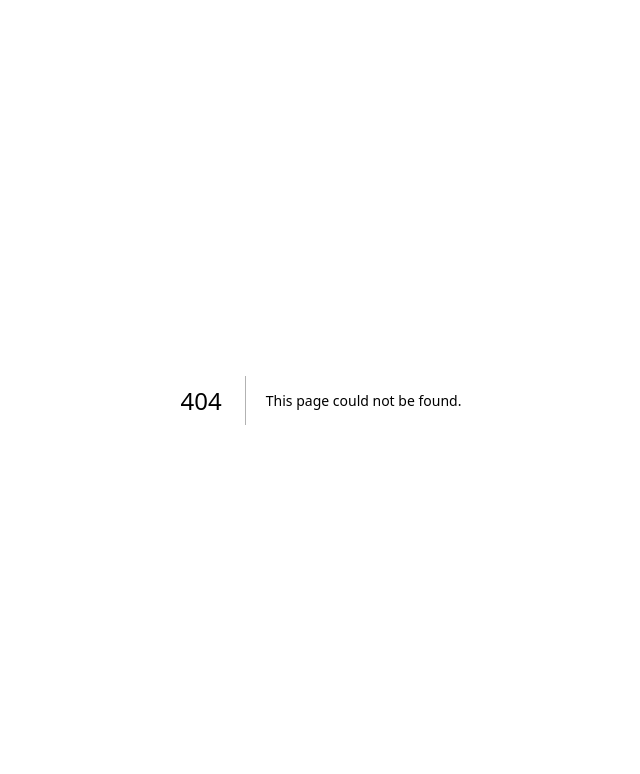
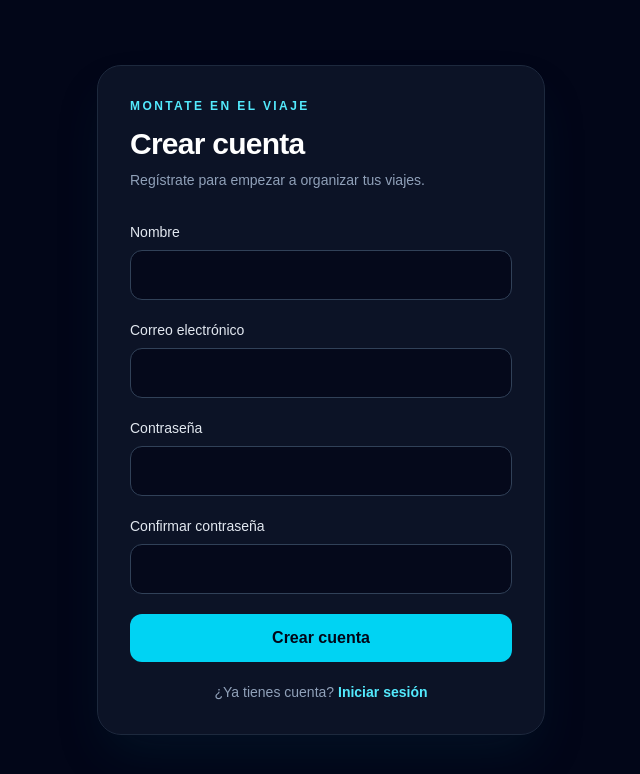
Before and after one commit to lnaranj01/montateenelviaje, a Next.js app: page /registro in a window 1280 px wide. Before the commit this address had no page. Shown: the top 774 px of the page, without its empty margins (319-959 px from the left). Built offline with nearby package versions, Linux system fonts and the light colour scheme; no server answers.

Commit message:
Add public user registration

```diff
--- a/src/app/login/page.tsx
+++ b/src/app/login/page.tsx
@@ -1,6 +1,7 @@
 "use client";
 
 import { FormEvent, useEffect, useState } from 'react';
+import Link from 'next/link';
 import { useRouter } from 'next/navigation';
 import { createClient } from '@/lib/supabase/client';
 
@@ -166,6 +167,12 @@ export default function LoginPage() {
           <a className="block text-center text-sm font-medium text-cyan-300 transition hover:text-cyan-200" href="#">
             Olvidé mi contraseña
           </a>
+          <p className="text-center text-sm text-slate-400">
+            ¿No tienes cuenta?{' '}
+            <Link className="font-semibold text-cyan-300 transition hover:text-cyan-200" href="/registro">
+              Crear cuenta
+            </Link>
+          </p>
         </form>
       </section>
     </main>
--- /dev/null
+++ b/src/app/registro/page.tsx
@@ -0,0 +1,193 @@
+"use client";
+
+import { FormEvent, useEffect, useState } from 'react';
+import Link from 'next/link';
+import { useRouter } from 'next/navigation';
+import { createClient } from '@/lib/supabase/client';
+
+export default function RegistrationPage() {
+  const router = useRouter();
+  const [displayName, setDisplayName] = useState('');
+  const [email, setEmail] = useState('');
+  const [password, setPassword] = useState('');
+  const [confirmPassword, setConfirmPassword] = useState('');
+  const [errorMessage, setErrorMessage] = useState('');
+  const [successMessage, setSuccessMessage] = useState('');
+  const [isReady, setIsReady] = useState(false);
+  const [isSubmitting, setIsSubmitting] = useState(false);
+
+  useEffect(() => {
+    let isActive = true;
+
+    void createClient()
+      .auth.getUser()
+      .then(({ data }) => {
+        if (!isActive) {
+          return;
+        }
+
+        if (data.user) {
+          router.replace('/');
+          return;
+        }
+
+        setIsReady(true);
+      })
+      .catch(() => {
+        if (isActive) {
+          setIsReady(true);
+        }
+      });
+
+    return () => {
+      isActive = false;
+    };
+  }, [router]);
+
+  async function handleSubmit(event: FormEvent<HTMLFormElement>) {
+    event.preventDefault();
+    setErrorMessage('');
+    setSuccessMessage('');
+
+    if (password.length < 12 || password.length > 128) {
+      setErrorMessage('La contraseña debe tener entre 12 y 128 caracteres.');
+      return;
+    }
+
+    if (password !== confirmPassword) {
+      setErrorMessage('Las contraseñas no coinciden.');
+      return;
+    }
+
+    setIsSubmitting(true);
+    try {
+      const { data, error } = await createClient().auth.signUp({
+        email: email.trim(),
+        password,
+        options: { data: { full_name: displayName.trim() } },
+      });
+
+      if (error) {
+        setErrorMessage('No se pudo crear la cuenta. Comprueba el correo y vuelve a intentarlo.');
+        return;
+      }
+
+      if (data.session) {
+        router.replace('/');
+        return;
+      }
+
+      setSuccessMessage('Cuenta creada. Revisa tu correo para confirmar la dirección antes de iniciar sesión.');
+      setDisplayName('');
+      setEmail('');
+      setPassword('');
+      setConfirmPassword('');
+    } catch {
+      setErrorMessage('No se pudo conectar con Supabase. Revisa tu conexión e inténtalo de nuevo.');
+    } finally {
+      setIsSubmitting(false);
+    }
+  }
+
+  if (!isReady) {
+    return null;
+  }
+
+  return (
+    <main className="flex min-h-screen items-center justify-center bg-slate-950 px-4 py-10 text-slate-100 sm:px-6">
+      <section className="w-full max-w-md rounded-3xl border border-slate-800 bg-slate-900/80 p-6 shadow-2xl shadow-cyan-950/30 backdrop-blur sm:p-8">
+        <div className="mb-8">
+          <p className="mb-3 text-xs font-semibold uppercase tracking-[0.2em] text-cyan-300">
+            Montate en el viaje
+          </p>
+          <h1 className="text-3xl font-black tracking-tight text-white">Crear cuenta</h1>
+          <p className="mt-2 text-sm text-slate-400">Regístrate para empezar a organizar tus viajes.</p>
+        </div>
+
+        <form className="space-y-5" onSubmit={handleSubmit}>
+          <div>
+            <label className="mb-2 block text-sm font-medium text-slate-200" htmlFor="display-name">
+              Nombre
+            </label>
+            <input
+              autoComplete="name"
+              className="w-full rounded-xl border border-slate-700 bg-slate-950/70 px-4 py-3 text-base text-white outline-none transition focus:border-cyan-400 focus:ring-2 focus:ring-cyan-400/20"
+              id="display-name"
+              maxLength={100}
+              onChange={(event) => setDisplayName(event.target.value)}
+              required
+              value={displayName}
+            />
+          </div>
+
+          <div>
+            <label className="mb-2 block text-sm font-medium text-slate-200" htmlFor="email">
+              Correo electrónico
+            </label>
+            <input
+              autoComplete="email"
+              className="w-full rounded-xl border border-slate-700 bg-slate-950/70 px-4 py-3 text-base text-white outline-none transition focus:border-cyan-400 focus:ring-2 focus:ring-cyan-400/20"
+              id="email"
+              onChange={(event) => setEmail(event.target.value)}
+              required
+              type="email"
+              value={email}
+            />
+          </div>
+
+          <div>
+            <label className="mb-2 block text-sm font-medium text-slate-200" htmlFor="password">
+              Contraseña
+            </label>
+            <input
+              autoComplete="new-password"
+              className="w-full rounded-xl border border-slate-700 bg-slate-950/70 px-4 py-3 text-base text-white outline-none transition focus:border-cyan-400 focus:ring-2 focus:ring-cyan-400/20"
+              id="password"
+              maxLength={128}
+              minLength={12}
+              onChange={(event) => setPassword(event.target.value)}
+              required
+              type="password"
+              value={password}
+            />
+          </div>
+
+          <div>
+            <label className="mb-2 block text-sm font-medium text-slate-200" htmlFor="confirm-password">
+              Confirmar contraseña
+            </label>
+            <input
+              autoComplete="new-password"
+              className="w-full rounded-xl border border-slate-700 bg-slate-950/70 px-4 py-3 text-base text-white outline-none transition focus:border-cyan-400 focus:ring-2 focus:ring-cyan-400/20"
+              id="confirm-password"
+              maxLength={128}
+              minLength={12}
+              onChange={(event) => setConfirmPassword(event.target.value)}
+              required
+              type="password"
+              value={confirmPassword}
+            />
+          </div>
+
+          {errorMessage && <p className="text-sm text-rose-300" role="alert">{errorMessage}</p>}
+          {successMessage && <p className="text-sm text-emerald-300" role="status">{successMessage}</p>}
+
+          <button
+            className="w-full rounded-xl bg-cyan-400 px-4 py-3 font-bold text-slate-950 transition hover:bg-cyan-300 focus:outline-none focus:ring-2 focus:ring-cyan-300 focus:ring-offset-2 focus:ring-offset-slate-900 disabled:cursor-not-allowed disabled:opacity-60"
+            disabled={isSubmitting}
+            type="submit"
+          >
+            {isSubmitting ? 'Creando cuenta...' : 'Crear cuenta'}
+          </button>
+
+          <p className="text-center text-sm text-slate-400">
+            ¿Ya tienes cuenta?{' '}
+            <Link className="font-semibold text-cyan-300 transition hover:text-cyan-200" href="/login">
+              Iniciar sesión
+            </Link>
+          </p>
+        </form>
+      </section>
+    </main>
+  );
+}
```
Also changed, not shown: 1 other file (tests, documents, lock files or other folders).
